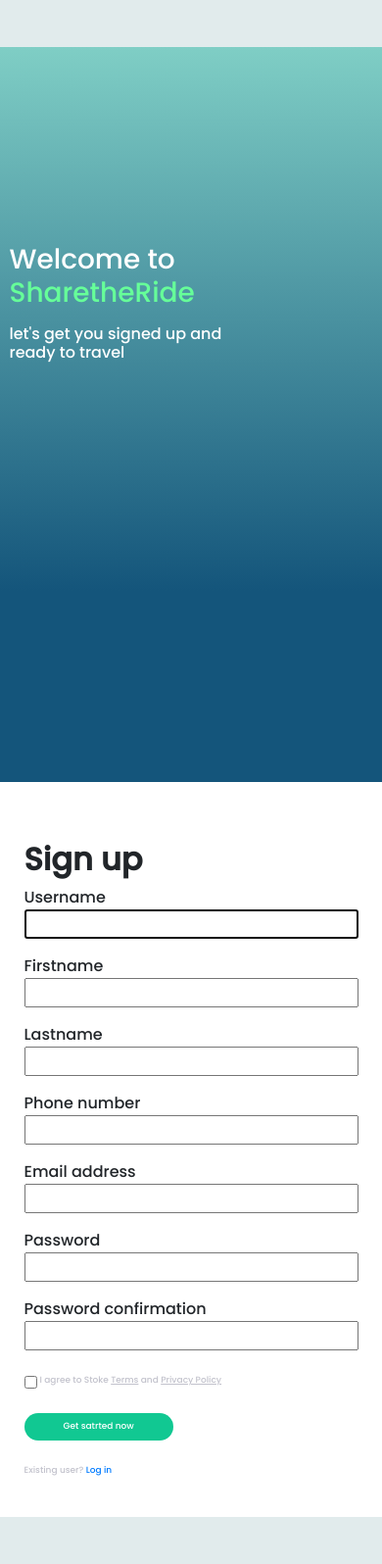
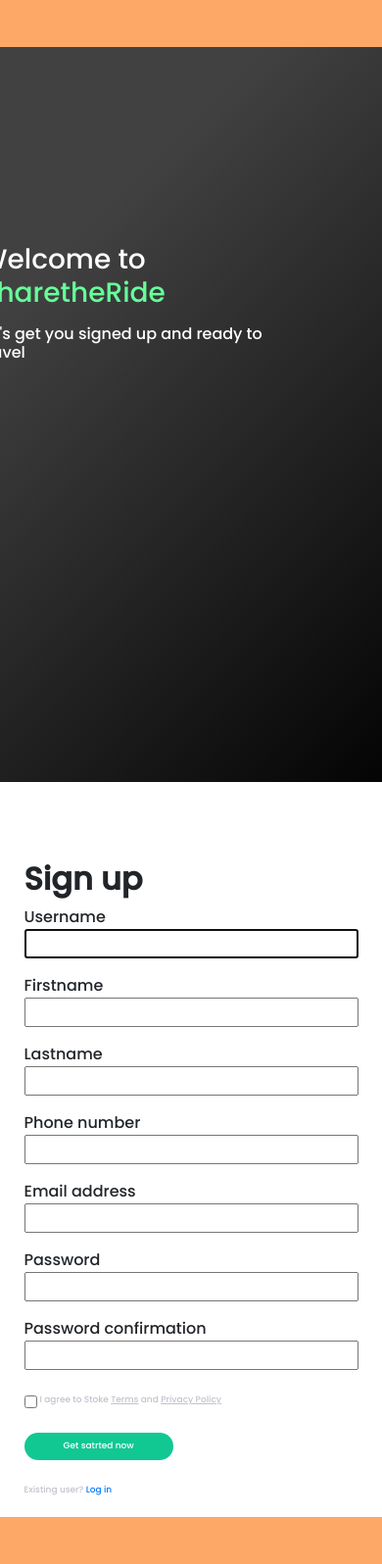
Before and after one commit to elenasa42/SharetheRide, a Django app: page /ShareTheRideApp/signup/ in a window 390 px wide; the page is wider, and only the part inside the window is pictured. Shown: that part at 98% size. Run offline with Django 3.2, Linux system fonts and the light colour scheme; some libraries are stand-ins or nearby versions.

Commit message:
Update style.css

```diff
--- a/static/style.css
+++ b/static/style.css
@@ -1,7 +1,7 @@
 @import url('https://fonts.googleapis.com/css2?family=Poppins:wght@500&display=swap');
 
 body {
-    background: #E1EBEC;
+    background: #fea868;
     font-family: 'Poppins', sans-serif
 }
 
@@ -13,12 +13,10 @@
 }
 
 .lcol {
-  background-color: #7fcec5;
-  background-image: linear-gradient(180deg, #7fcec5 0%, #14557b 74%);
-
-
-    height: 750px;
-    padding: 0 35px
+  background-color: #000000;
+  background-image: linear-gradient(315deg, #000000 0%, #414141 74%);
+  height: 750px;
+  padding: 0 35px
 }
 
 .rcol {
@@ -140,34 +138,3 @@
     cursor: pointer;
     color: #ABA5D3
 }
-
-@media screen and (max-width: 993px) {
-    .fone .image {
-        position: absolute;
-        left: 180px
-    }
-
-    .footer {
-        margin-top: 170px
-    }
-}
-
-@media screen and (max-width: 768px) {
-    .row {
-        width: 450px
-    }
-
-    .rcol {
-        padding: 60px 180px 60px 60px
-    }
-}
-
-@media screen and (max-width: 420px) {
-    .rcol {
-        padding: 60px 50px 60px 50px
-    }
-
-    .footer {
-        margin-top: 140px
-    }
-}
```
